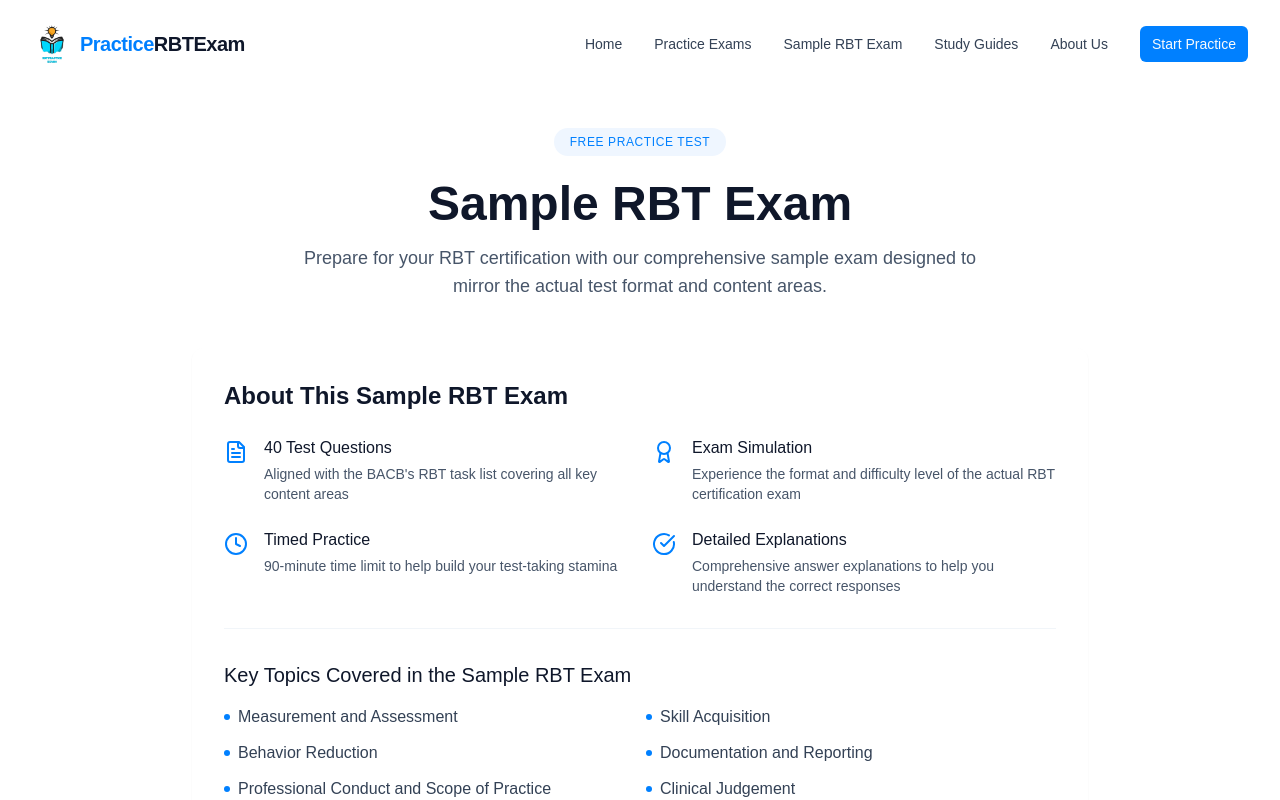
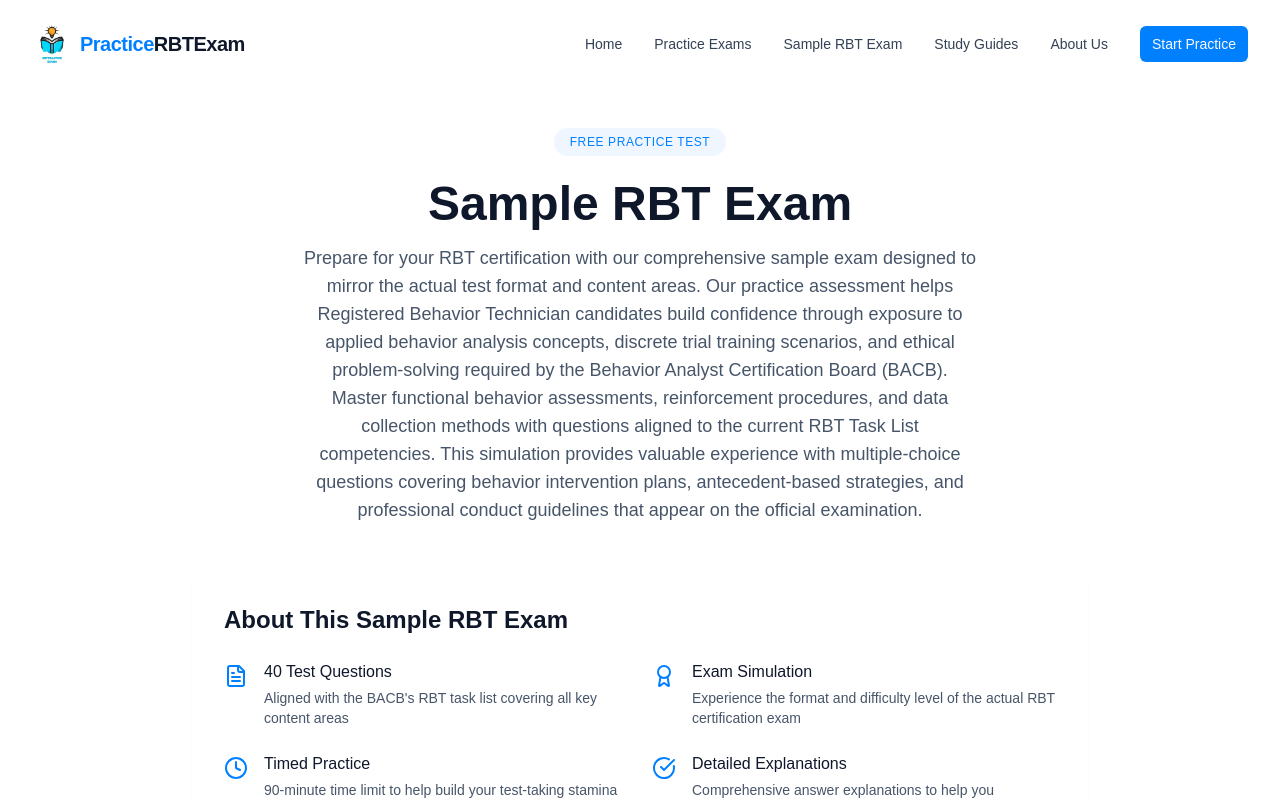
Before and after one commit to ukwas89/smarter-test-muse, a React (Vite) app: page /sample-rbt-exam in a window 1280 px wide. Shown: the top 800 px of the page. Built offline with nearby package versions, Linux system fonts and the light colour scheme.

Commit message:
Enhance Sample RBT Exam content
Add related content to the Sample RBT Exam page using NLP, LSI, entity keywords, and semantic keywords.

```diff
--- a/src/pages/SampleRBTExam.tsx
+++ b/src/pages/SampleRBTExam.tsx
@@ -45,7 +45,7 @@ const SampleRBTExam = () => {
                 Sample RBT Exam
               </h1>
               <p className="text-lg text-slate-600 max-w-2xl mx-auto">
-                Prepare for your RBT certification with our comprehensive sample exam designed to mirror the actual test format and content areas.
+                Prepare for your RBT certification with our comprehensive sample exam designed to mirror the actual test format and content areas. Our practice assessment helps Registered Behavior Technician candidates build confidence through exposure to applied behavior analysis concepts, discrete trial training scenarios, and ethical problem-solving required by the Behavior Analyst Certification Board (BACB). Master functional behavior assessments, reinforcement procedures, and data collection methods with questions aligned to the current RBT Task List competencies. This simulation provides valuable experience with multiple-choice questions covering behavior intervention plans, antecedent-based strategies, and professional conduct guidelines that appear on the official examination.
               </p>
             </div>
 
```
